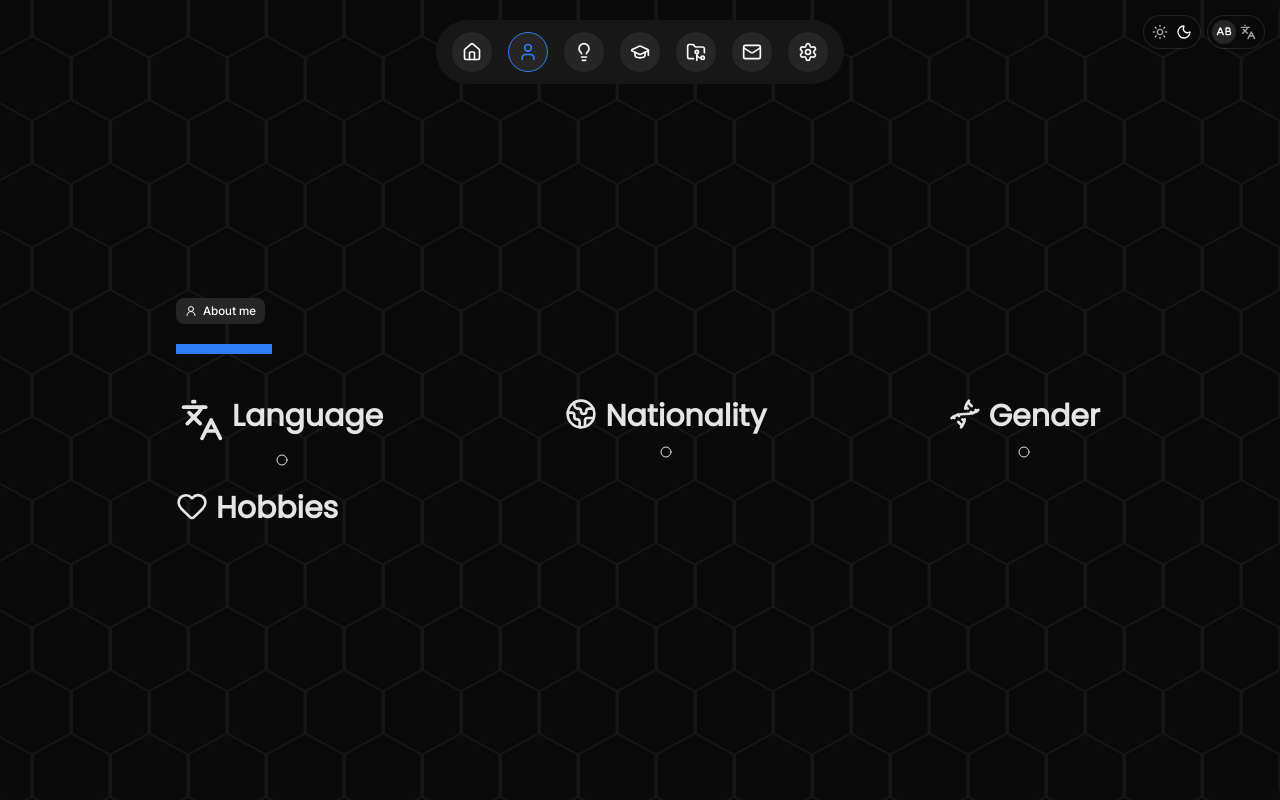
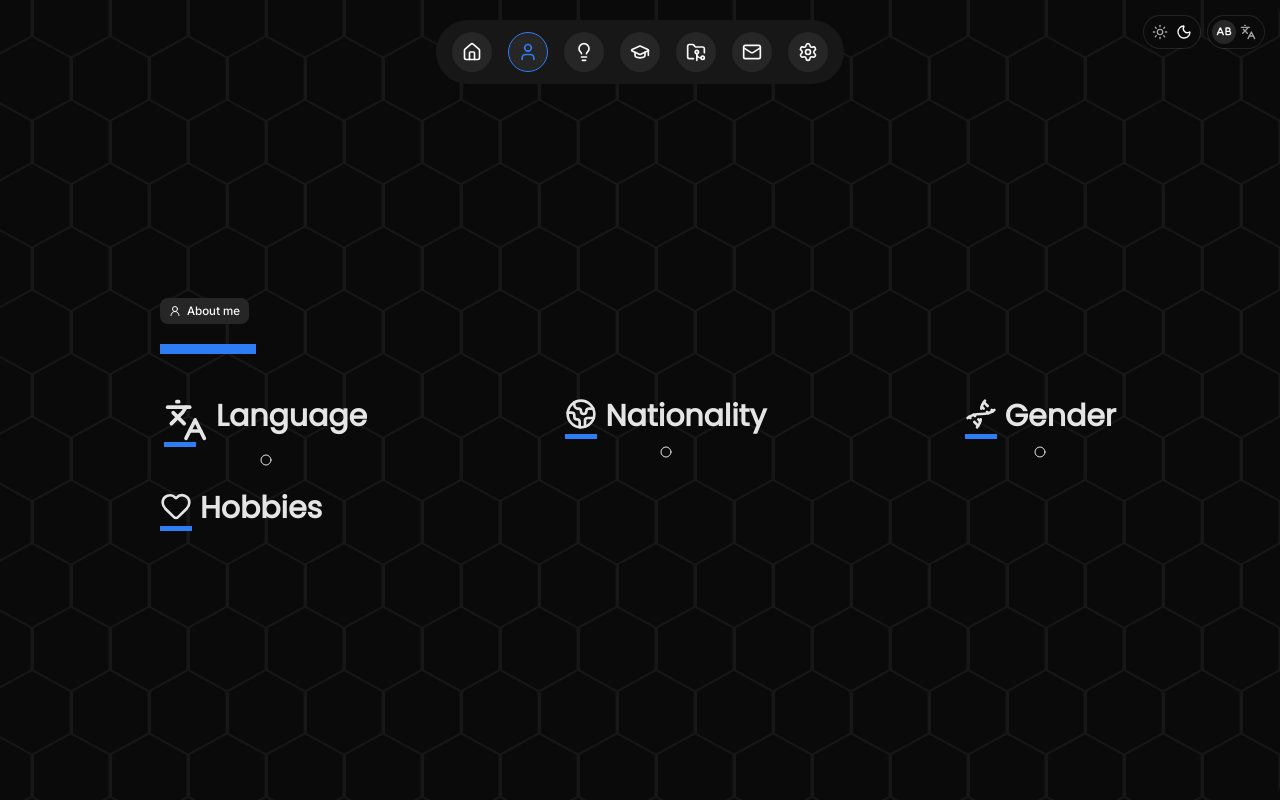
Before and after one commit to Gyosic/portfolio, a Next.js app: page /en/about in a window 1280 px wide. Built offline with nearby package versions, Linux system fonts and the light colour scheme; what i18next-chained-backend, i18next-resources-to-backend would draw is missing.

Commit message:
style: layout overflow 처리

```diff
--- a/app/[lng]/about/About.tsx
+++ b/app/[lng]/about/About.tsx
@@ -24,7 +24,7 @@ export function About({ personal, lng }: AboutProps) {
 
   return (
     // ABOUT PAGE
-    <div className="relative flex h-full w-full flex-col items-start gap-5 overflow-hidden">
+    <div className="relative flex h-full w-full flex-col items-start justify-center gap-5 overflow-auto max-sm:justify-start">
       <Badge variant="secondary" className="gap-1.5 py-1">
         <User2 className="h-4 w-4" />
         About me
--- a/app/[lng]/layout.tsx
+++ b/app/[lng]/layout.tsx
@@ -15,15 +15,15 @@ export default async function DefaultLayout({ children, params }: DefaultLayoutP
 
   return (
     <CookieArea>
-      <main className="relative flex h-dvh min-h-screen items-center justify-center px-40 pt-14 pb-4 max-sm:pt-20 max-md:p-4">
-        <HexagonBackground className="absolute inset-0 z-0 flex items-center justify-center rounded-xl" />
+      <HexagonBackground className="absolute inset-0 z-0 flex items-center justify-center rounded-xl"></HexagonBackground>
 
+      <main className="relative flex h-dvh min-h-screen items-center justify-center break-words px-40 pt-14 pb-4 max-sm:pt-20 max-md:p-4">
         <Navbar lng={lngParam} />
         <div className="absolute top-0 right-0 z-10 flex items-center gap-2 p-4">
           <ThemeSwitcher lng={lngParam} />
           <LanguageSwitcher lng={lngParam} />
         </div>
-        <div className="z-1 w-full px-4">{children}</div>
+        {children}
       </main>
     </CookieArea>
   );
--- a/app/[lng]/skill/Skill.tsx
+++ b/app/[lng]/skill/Skill.tsx
@@ -26,12 +26,12 @@ export function Skill({ personal }: SkillProps) {
   }));
   const os = personal.skill.os.map((o) => ({ name: o, icon: iconMap?.[o.toLowerCase()] }));
   return (
-    <div className="relative flex h-full w-full flex-col items-start gap-5 overflow-hidden">
+    <div className="relative flex h-full w-full flex-col items-start gap-5 overflow-auto">
       <Badge variant="secondary" className="gap-1.5 py-1">
         <LightbulbIcon className="h-4 w-4" />
         My Skills
       </Badge>
-      <div className="flex flex-col gap-3">
+      <div className="flex w-full flex-col gap-3">
         <Heading>My Technical Experience/Skills.</Heading>
         <FramerWrapper y={0} x={200}>
           <p className="w-full font-poppins text-primary text-xl max-sm:text-lg"></p>
--- a/app/layout.tsx
+++ b/app/layout.tsx
@@ -52,14 +52,7 @@ export default async function RootLayout({ children, params }: RootLayoutParams)
 
   return (
     <html lang={lng} dir={dir(lng)}>
-      <body
-        className={cn(
-          pretendard.className,
-          poppins.variable,
-          rubik.variable,
-          "min-h-screen overflow-x-hidden bg-background text-foreground",
-        )}
-      >
+      <body className={cn(pretendard.className, poppins.variable, rubik.variable)}>
         <SessionProvider>{children}</SessionProvider>
         <Toaster />
       </body>
--- a/lib/icon.ts
+++ b/lib/icon.ts
@@ -10,6 +10,7 @@ export const iconMap: Record<string, string> = {
   java: "https://cdn.jsdelivr.net/gh/devicons/devicon/icons/java/java-original.svg",
   react: "https://cdn.jsdelivr.net/gh/devicons/devicon/icons/react/react-original.svg",
   nextjs: "https://cdn.jsdelivr.net/gh/devicons/devicon/icons/nextjs/nextjs-original.svg",
+  nuxtjs: "https://cdn.jsdelivr.net/gh/devicons/devicon/icons/nuxtjs/nuxtjs-original.svg",
   vuejs: "https://cdn.jsdelivr.net/gh/devicons/devicon/icons/vuejs/vuejs-original.svg",
   svelte: "https://cdn.jsdelivr.net/gh/devicons/devicon/icons/svelte/svelte-original.svg",
   tailwindcss:
```
Also changed, not shown: styles/tailwind.css.
